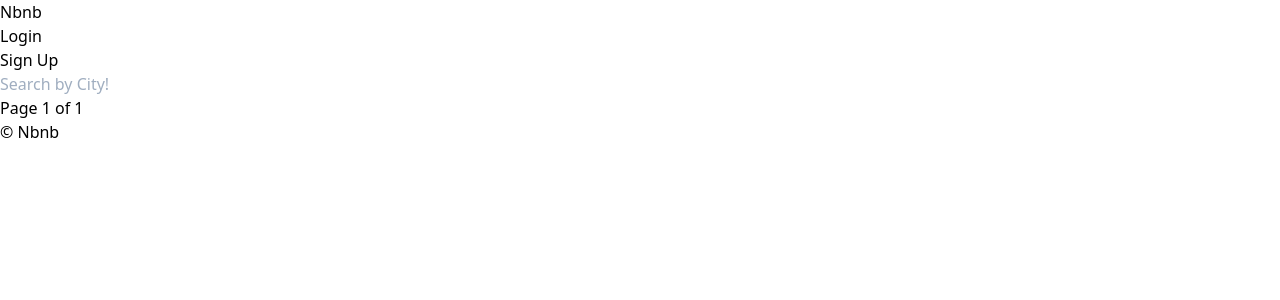
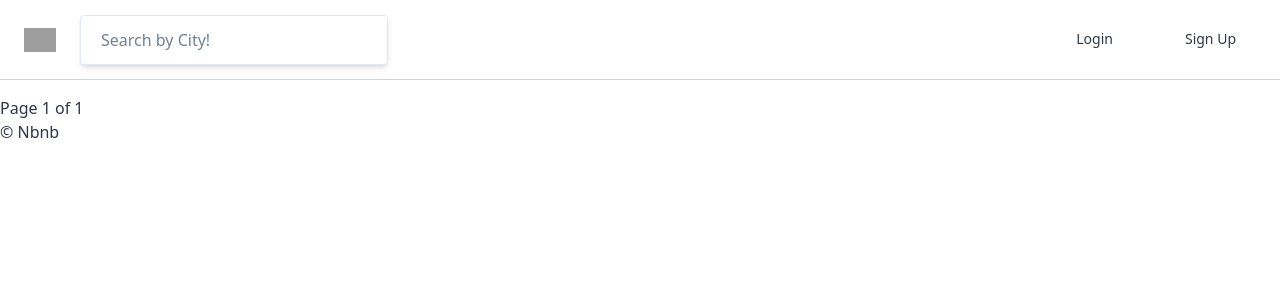
Before and after one commit to KIMJUNSICK/Airbnb_clone, a Django app: page / in a window 1280 px wide. Shown: the top 300 px of the page. Run offline with Django 3.2, Linux system fonts and the light colour scheme; data that the repository does not hold is empty; style sheets or scripts are compiled from the project's sources; grey boxes are pictures that could not be loaded.

Commit message:
CSS: done with header

```diff
--- a/assets/scss/styles.scss
+++ b/assets/scss/styles.scss
@@ -1,3 +1,18 @@
 @tailwind base; // everything is changed to nothing now
 @tailwind components;
+
+.search-box {
+  transition: box-shadow 0.2s linear;
+}
+
+.nav_link {
+  @apply ml-8 border-b-2 border-white h-full flex items-center;
+  a {
+    @apply py-10 px-5;
+  }
+  &:hover {
+    @apply border-gray-600;
+  }
+}
+
 @tailwind utilities;
--- a/templates/base.html
+++ b/templates/base.html
@@ -8,15 +8,26 @@
     <link rel="stylesheet" href="{% static 'css/styles.css' %}">
     <title>{% block page_title %}{% endblock page_title %} | Nbnb</title>
   </head>
-  <body>
-  <header>
-    {% include "partials/navigation.html" %}
-    {% block search-bar %}
-      <form method="get" action="{% url 'rooms:search' %}">
-            <input name="city" placeholder="Search by City!" />
-      </form>
-    {% endblock search-bar %}
-  </header>
+  <body class="text-gray-800 mt-24">
+    <header class="container max-w-full inset-0 flex items-center
+    justify-between px-6 h-20 border-b border-gray-400
+    fixed bg-white">
+      <div class="flex items-center w-1/3">
+        <a href="{% url 'core:home' %}" class="mr-6">
+          <img class="w-8" src="{% static 'img/logo.png' %}">
+        </a>
+        {% block search-bar %}
+        <form method="get" action="{% url 'rooms:search' %}" class="w-3/4">
+          <input class="search-box border px-5 py-3
+          rounded w-full w-64
+          focus:outline-none font-medium
+          shadow-md hover:shadow-lg
+          text-gray-900 placeholder-gray-600" name="city" placeholder="Search by City!" />
+        </form>
+        {% endblock search-bar %}
+      </div>
+      {% include "partials/navigation.html" %}
+    </header>
     {% block  content %}{% endblock  %}
     {% include "partials/footer.html" %}
   </body>
--- a/templates/partials/navigation.html
+++ b/templates/partials/navigation.html
@@ -1,9 +1,8 @@
-<a href="{% url 'core:home' %}">Nbnb</a>
-<ul>
+<ul class="flex items-center text-sm font-medium h-full">
     {% if user.is_authenticated %}
-        <li><a href="{% url 'users:logout' %}">Logout</a></li>
+    <li class="nav_link"><a href="{% url 'users:logout' %}">Logout</a></li>
     {% else %}
-        <li><a href="{% url 'users:login' %}">Login</a></li>
-        <li><a href="{% url 'users:signup' %}">Sign Up</a></li>
+    <li class="nav_link"><a href="{% url 'users:login' %}">Login</a></li>
+    <li class="nav_link"><a href="{% url 'users:signup' %}">Sign Up</a></li>
     {% endif %}
 </ul>
```
Also changed, not shown: rooms/models.py (+12 -4 lines).
